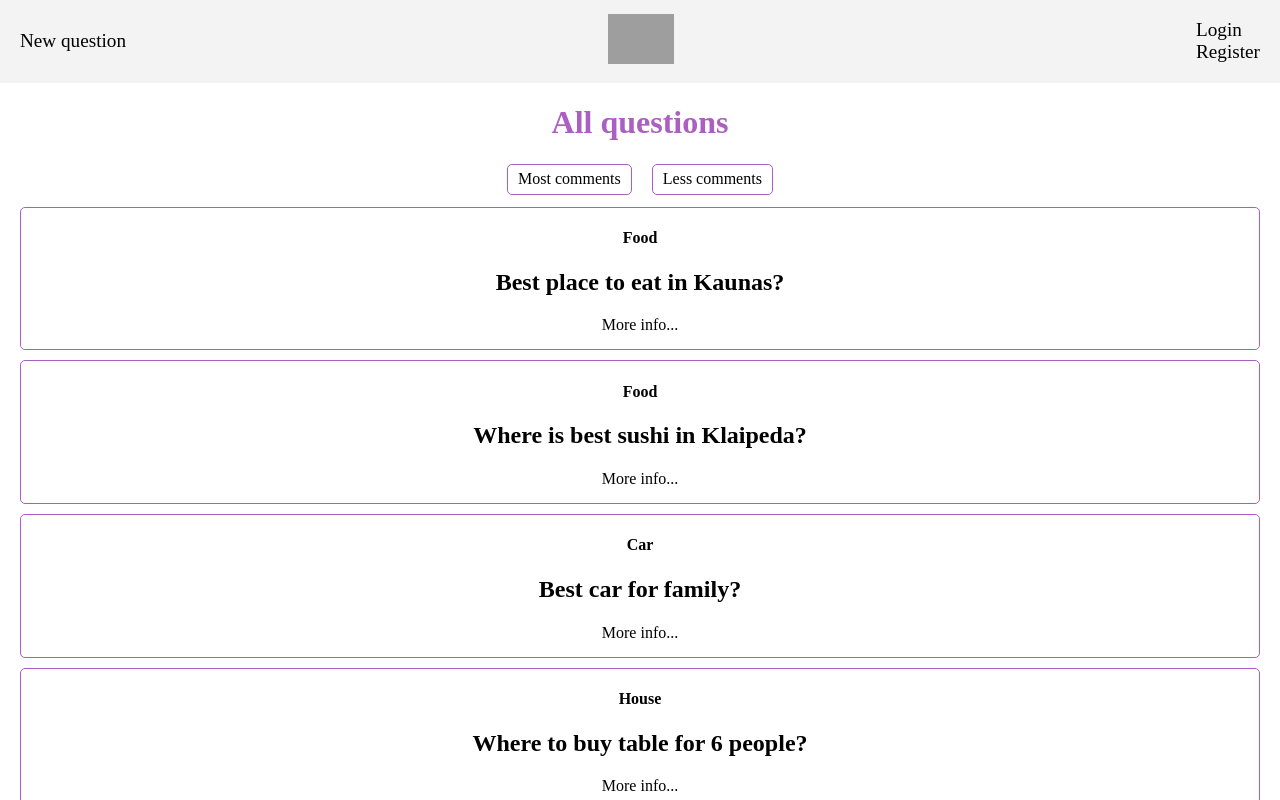
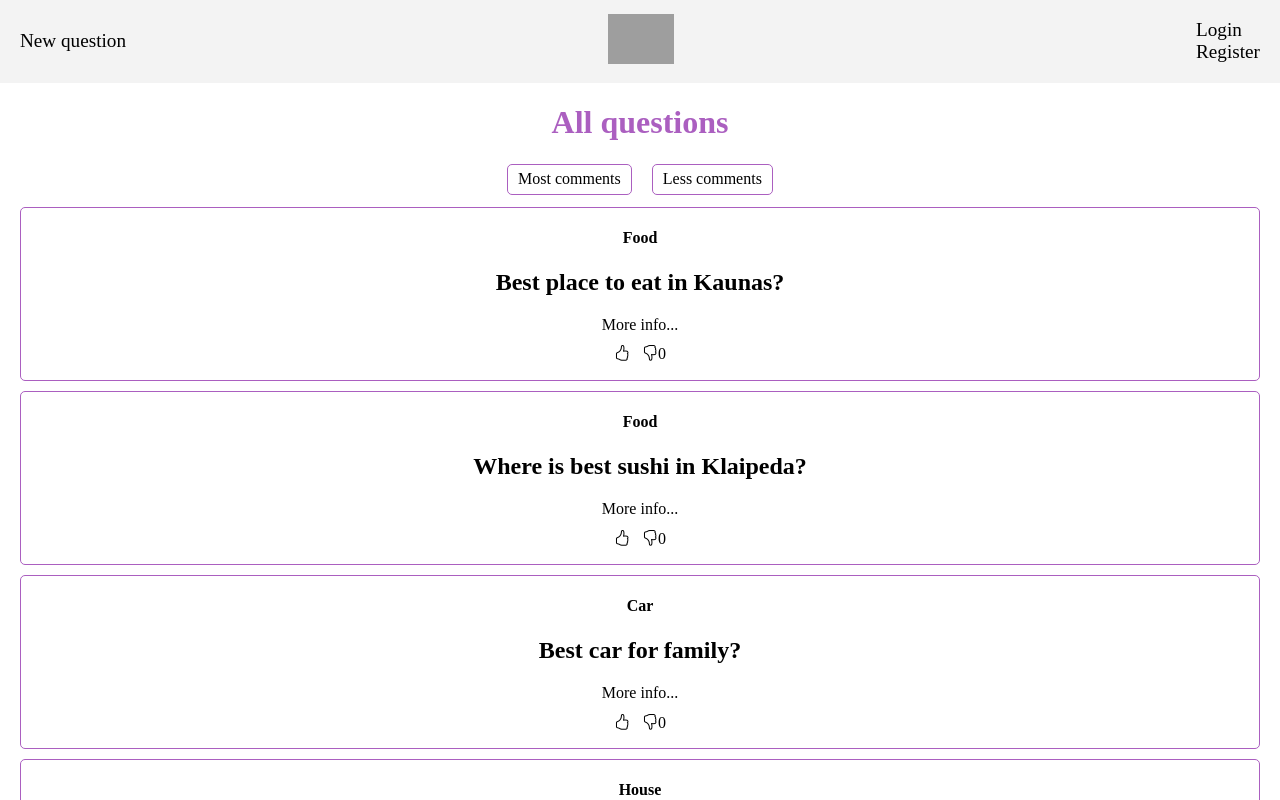
Before and after one commit to MKaukmane/Galutinis-atsiskaitymas, a React (Create React App) app: page / in a window 1280 px wide. Shown: the top 800 px of the page. Built offline with nearby package versions, Linux system fonts and the light colour scheme; data requests are answered from the project's data file; grey boxes are pictures that could not be loaded.

Commit message:
pataisymai

```diff
--- a/src/components/UI/OneQuestion.jsx
+++ b/src/components/UI/OneQuestion.jsx
@@ -3,7 +3,7 @@ import { useContext } from "react";
 import QuestionsContext from "../../contexts/QuestionsContext";
 import UsersContext from "../../contexts/UsersContext";
 import { QuestionsActionTypes } from "../../contexts/QuestionsContext";
-import { Link } from "react-router-dom";
+import { Link, NavLink, useNavigate } from "react-router-dom";
 
 const StyledDiv = styled.div`
     border: 1px solid #ab5fc0;
@@ -35,6 +35,7 @@ const OneQuestion = ({data, location}) => {
 
     const { setQuestions } = useContext(QuestionsContext);
     const { loginUser } = useContext(UsersContext);
+    const navigate = useNavigate();
 
     return (
         <StyledDiv>
@@ -66,25 +67,33 @@ const OneQuestion = ({data, location}) => {
                     })
                 }}><Link to={`${data.id}/edit`}><i className="bi bi-pencil"></i></Link></button>
             }
-            {
-                loginUser.id === data.userId &&
+
                 <div>
+
                     <button
-                        onClick={() => setQuestions({
-                            type: QuestionsActionTypes.likeOrDontQuestion,
-                            id: data.id,
-                            liked: false
-                        })}
-                    ><i className="bi bi-hand-thumbs-down"></i></button>
-                    <button
-                        onClick={() => setQuestions({
-                            type: QuestionsActionTypes.likeOrDontQuestion,
-                            id: data.id,
-                            liked: true
-                        })}
-                    ><i className="bi bi-hand-thumbs-up"></i></button>
+                    onClick={() => {
+                        setQuestions({
+                            type: QuestionsActionTypes.likes,
+                            id: data.id
+                        })
+                    }}>
+                        <i className="bi bi-hand-thumbs-up"></i>
+                        {loginUser ?
+                        data.likes.length
+                        : <div><NavLink to='/user/login'></NavLink></div>}
+                    </button>
+                    <button onClick={() => {
+                        setQuestions({
+                            type: QuestionsActionTypes.dislikes,
+                            id: data.id
+                        })
+                        {loginUser ?
+                            data.dislikes.length
+                            : <div><NavLink to='/user/login'></NavLink></div>}
+                    }}><i className="bi bi-hand-thumbs-down"></i>{data.dislikes.length}</button>
                 </div>
-            }
+
+
         </StyledDiv>
      );
 }
--- a/src/components/pages/NewQuestions.jsx
+++ b/src/components/pages/NewQuestions.jsx
@@ -60,7 +60,11 @@ const NewQuestions = () => {
             const newCard = {
                 id: uuid(),
                 userId: loginUser.id,
-                ...values
+                topic: values.topic,
+                question: values.question,
+                likes: [],
+                dislikes: [],
+                comments: []
             }
             setQuestions({
                 type: QuestionsActionTypes.addNew,
--- a/src/contexts/QuestionsContext.jsx
+++ b/src/contexts/QuestionsContext.jsx
@@ -10,7 +10,8 @@ export const QuestionsActionTypes = {
     addComment: 'add new comment to the specific question',
     deleteComment: 'delete one specific comment from the question',
     editComment: 'edit one specific comment from the question',
-    likeOrDontQuestion: 'like or dont like one specific question',
+    likesQuestion: 'like one specific question',
+    dislikesQuestion: 'dislike one specific question',
     mostComments: 'sort by most comments',
     lessComments: 'sort by less comments'
 }
@@ -109,27 +110,34 @@ const reducer = (state, action) => {
                     return item;
                 }
             });
-        case QuestionsActionTypes.likeOrDontQuestion:
-            return state.map(question => {
-                if(action.id === question.id){
-                    fetch(`http://localhost:8080/questions/${action.id}`, {
-                        method: "PATCH",
-                        headers:{
-                            "Contet-Type":"application/json"
-                        },
-                        body: JSON.stringify({
-                            liked: !question.liked
-                        })
-                    });
-                    return{
-                        ...question,
-                        liked: !question.liked
-                    }
-                } else {
-                    return question;
-                }
+        case QuestionsActionTypes.likesQuestion:
+            const questionToLike = state.find(item => item.id === action.id);
+            const likedQuestion = {
+                ...questionToLike,
+                likes: questionToLike.likes + 1
+            };
+            fetch(`http://localhost:8080/questions/${action.id}`, {
+                method: 'PUT',
+                headers: {
+                    'Content-Type': 'application/json'
+                },
+                body: JSON.stringify(likedQuestion)
             });
-
+            return state.map(item => item.id === action.id ? likedQuestion : item);
+        case QuestionsActionTypes.dislikesQuestion:
+            const questionToDislike = state.find(item => item.id === action.id);
+            const dislikedQuestion = {
+                ...questionToDislike,
+                dislikes: questionToDislike.dislikes + 1
+            };
+            fetch(`http://localhost:8080/questions/${action.id}`, {
+                method: 'PUT',
+                headers: {
+                    'Content-Type': 'application/json'
+                },
+                body: JSON.stringify(dislikedQuestion)
+            });
+            return state.map(item => item.id === action.id ? dislikedQuestion : item);
         case QuestionsActionTypes.mostComments:
             return state.sort((a, b) => b.comments.length - a.comments.length);
         case QuestionsActionTypes.lessComments:
--- a/src/data.json
+++ b/src/data.json
@@ -1,11 +1,12 @@
 {
   "questions": [
     {
+      "id": "1",
       "userId": "0",
       "topic": "Food",
       "question": "Best place to eat in Kaunas?",
-      "id": "1",
-      "liked": false,
+      "likes": ["7d13"],
+      "dislikes": [],
       "comments": [
         {
           "id": "0",
@@ -28,11 +29,12 @@
       ]
     },
     {
+      "id": "2",
       "userId": "7d13",
       "topic": "Food",
       "question": "Where is best sushi in Klaipeda?",
-      "id": "2",
-      "liked": false,
+      "likes": ["0", "1"],
+      "dislikes": [],
       "comments": [
         {
           "id": "ffde43bb-0fe5-48e3-90d6-2c5817a2529c",
@@ -61,11 +63,12 @@
       ]
     },
     {
+      "id": "3",
       "userId": "0",
       "topic": "Car",
       "question": "Best car for family?",
-      "id": "3",
-      "liked": false,
+      "likes": ["1"],
+      "dislikes": [],
       "comments": [
         {
           "id": "49ecdaee-3907-4298-8f6b-d8447b0144dc",
@@ -82,11 +85,12 @@
       ]
     },
     {
+      "id": "4",
       "userId": "1",
       "topic": "House",
       "question": "Where to buy table for 6 people?",
-      "id": "4",
-      "liked": false,
+      "likes": ["7d13"],
+      "dislikes": ["0"],
       "comments": [
         {
           "id": "88b01bdf-0dbb-4c4e-9458-63953e9ab48e",
@@ -100,7 +104,10 @@
       "id": "0ac052df-2a41-4e61-a0a2-b64a63361a45",
       "userId": "7d13",
       "topic": "Places",
-      "question": "What must be visited in Alytus"
+      "question": "What must be visited in Alytus",
+      "likes": [],
+      "dislikes": [],
+      "comments": []
     }
   ],
   "users": [
```
